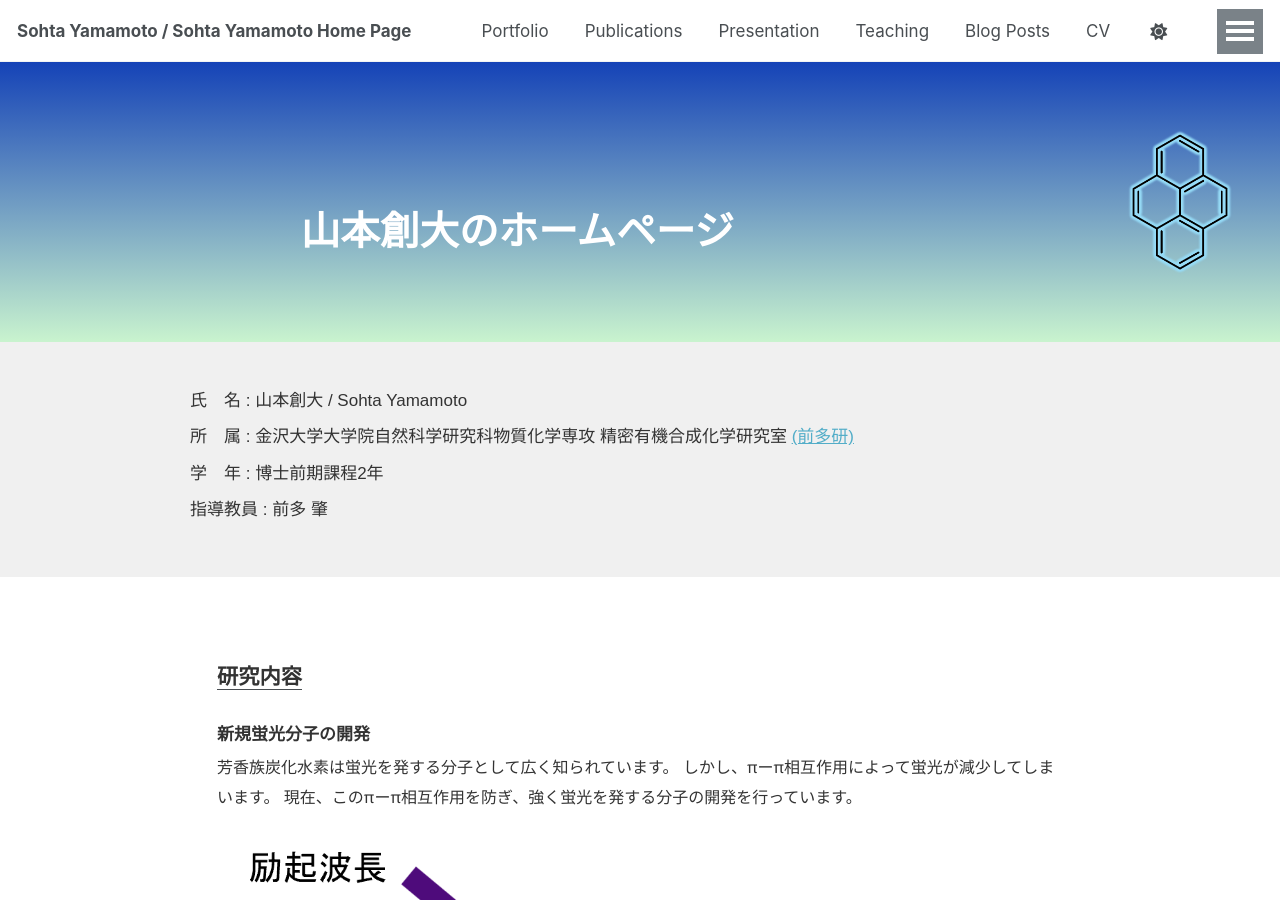
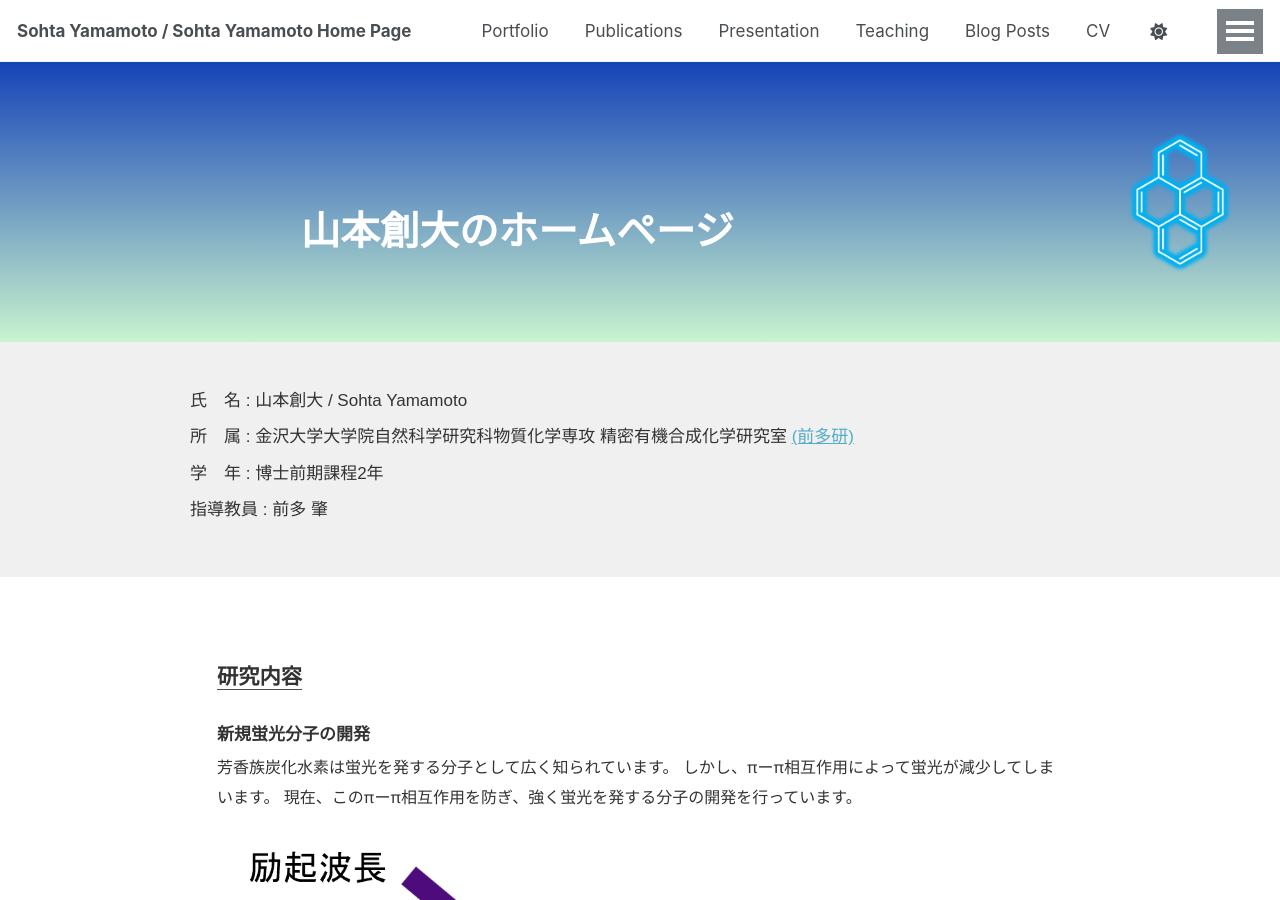
Before and after one commit to SaTom1313/SaTom1313.github.io, a Jekyll site: the page built from index.html, in a window 1280 px wide and 900 px high. Built offline with Jekyll 4.4.1, drawn with Linux system fonts in a browser that asks for light colours; a script that is not in the unit is left out.

Commit message:
Update index.html

```diff
--- a/index.html
+++ b/index.html
@@ -106,7 +106,7 @@ title: "ホーム"
 
   <section class="section-head">
     <h2>山本創大のホームページ</h2>
-    <img src="/assets/image/pyrene.png" alt="ヘッダー画像" class="head-image" />
+    <img src="assets/image/pyreneW.png" alt="ヘッダー画像" class="head-image" />
   </section>
 
   <section class="section-middle">
```
